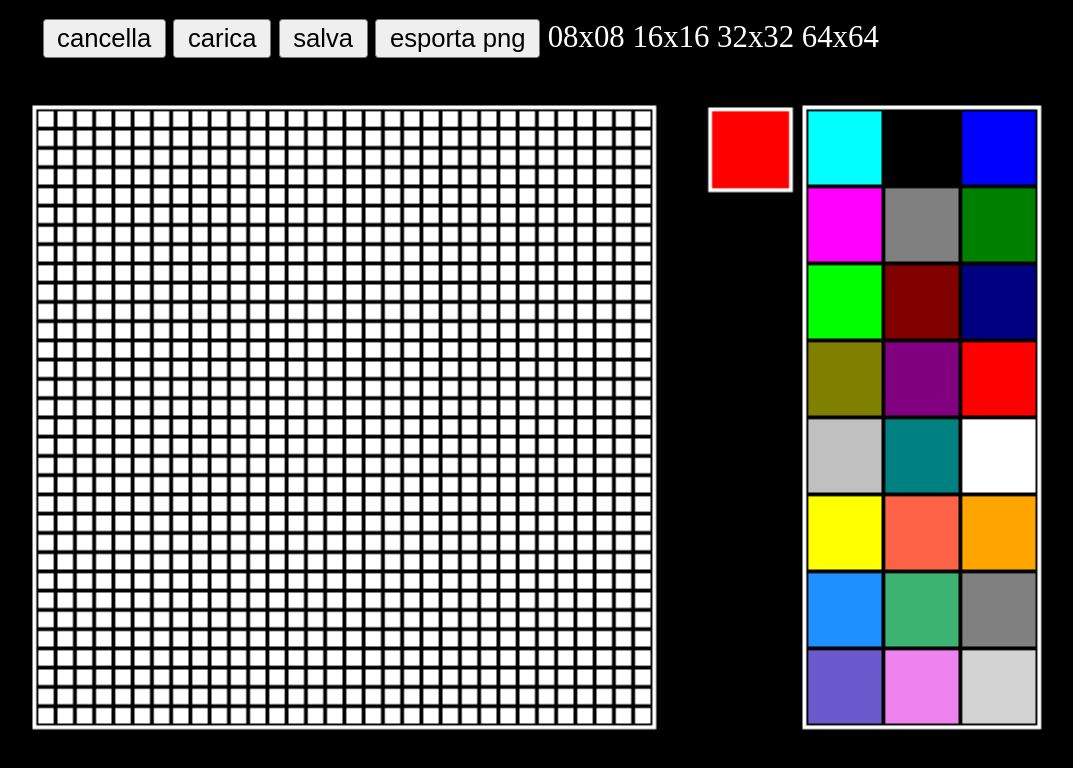
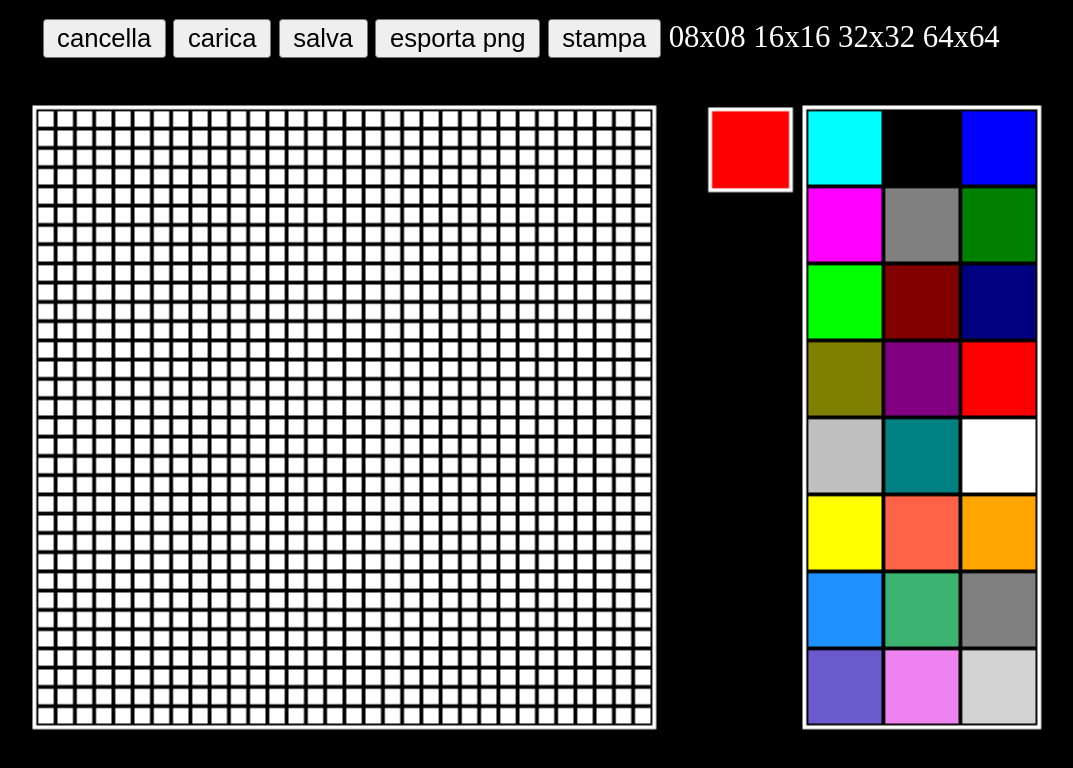
Before and after one commit to vroby65/pixelart, a plain HTML site: page index.html in a window 1280 px wide. Shown: the whole page, without its empty margins (73-1146 px from the left). Drawn offline with Linux system fonts and the light colour scheme.

Commit message:
add print

```diff
--- a/index.html
+++ b/index.html
@@ -19,6 +19,8 @@
 <button onclick='carica();'  >carica</button>
 <button onclick='salva();'   >salva</button>
 <button onclick='saveImage();'>esporta png</button>
+<button onclick=' window.print();'>stampa</button>
+
 <font color='white'>
 <a onclick='risoluzione(8,8);'>08x08 </a>
 <a onclick='risoluzione(16,16);'>16x16 </a>
--- a/main.js
+++ b/main.js
@@ -2,6 +2,9 @@ var dx=32;
 var dy=32;
 var image=Array();
 document.body.style.cursor = 'crosshair';
+
+
+
 
 function saveImage(){
   var s=createsurface(320,320);
```
